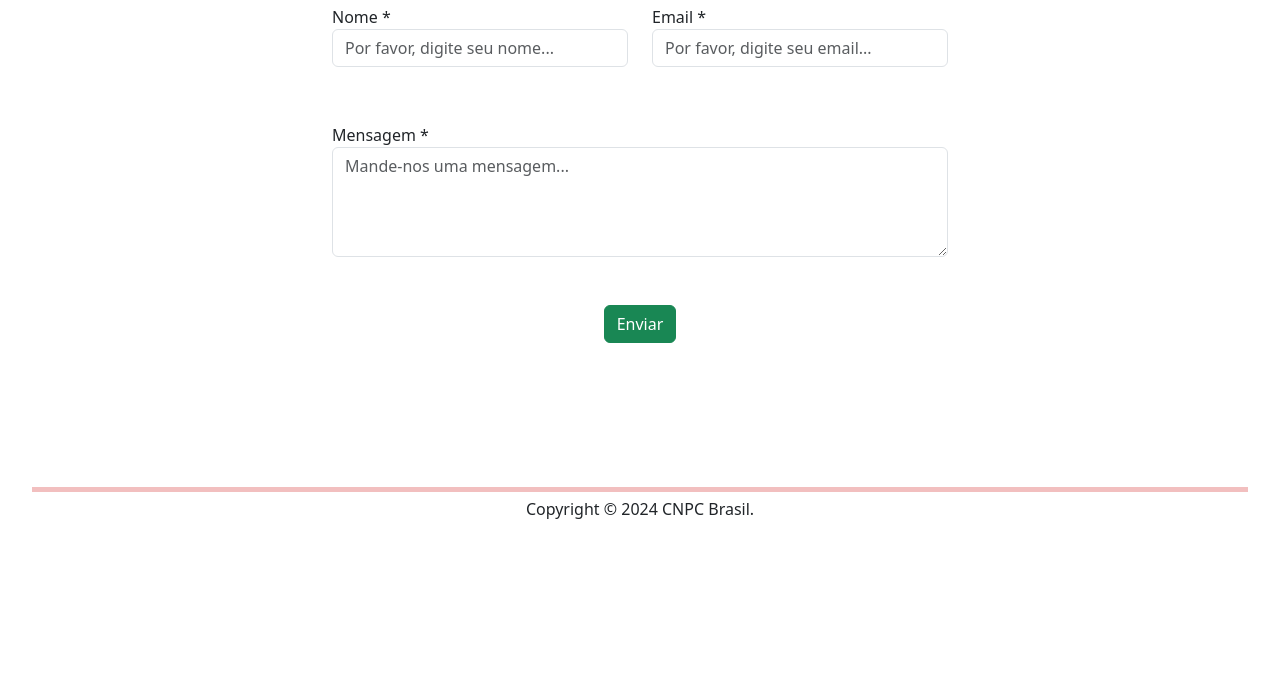
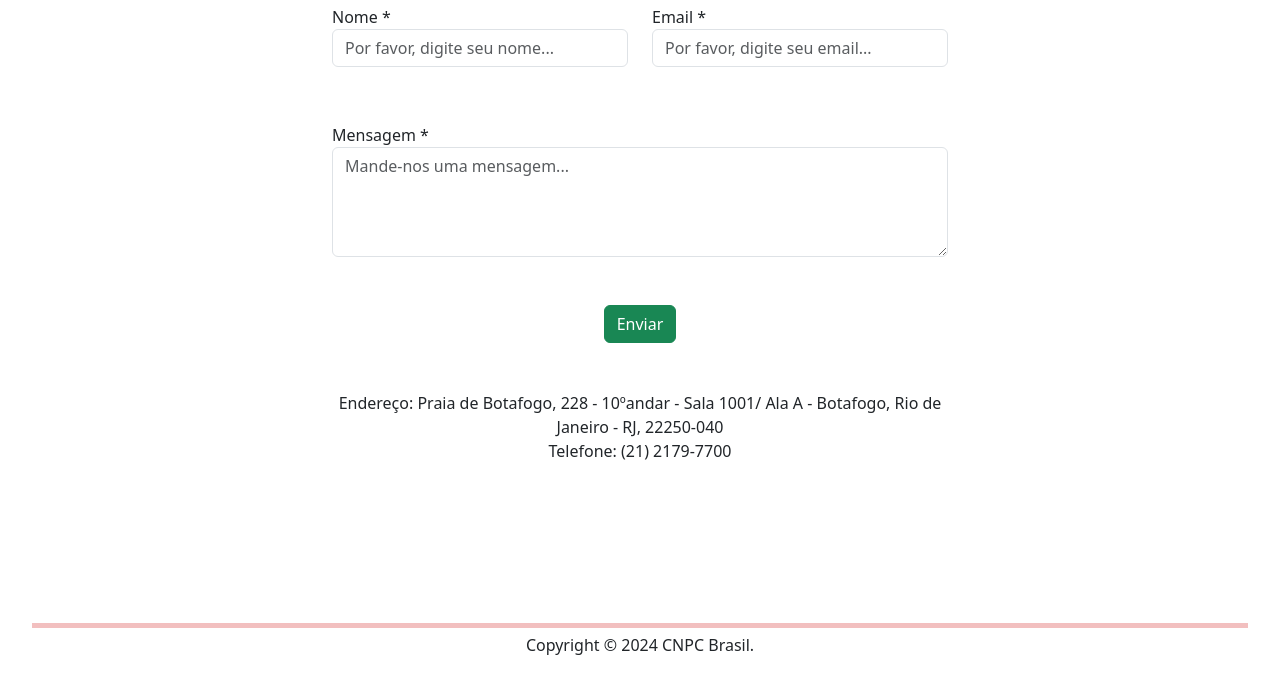
Before and after one commit to cnpcbrasil/cnpcbrasil.github.io, a plain HTML site: page contato.html in a window 1280 px wide. Shown: the part 153-826 px from the top of the page. Before the commit the page ends 800 px from the top, so only its background shows below. Drawn offline with nearby package versions, Linux system fonts and the light colour scheme.

Commit message:
address update

```diff
--- a/contato.html
+++ b/contato.html
@@ -92,6 +92,10 @@
                     <div class="col-md-12 mt-3 text-center">
                         <div class="h-captcha" data-captcha="true"></div>
                         <button type="submit" class="btn btn-success btn-send mt-2">Enviar</button>
+                        <p class="text-center pt-5">Endereço: Praia de Botafogo, 228 - 10ºandar - Sala 1001/ Ala A -
+                            Botafogo, Rio de Janeiro - RJ, 22250-040<br>
+                            Telefone: (21) 2179-7700
+                        </p>
                     </div>
 
                     <!--Response-->
```
Also changed, not shown: contact.html (+4 -0 lines).
